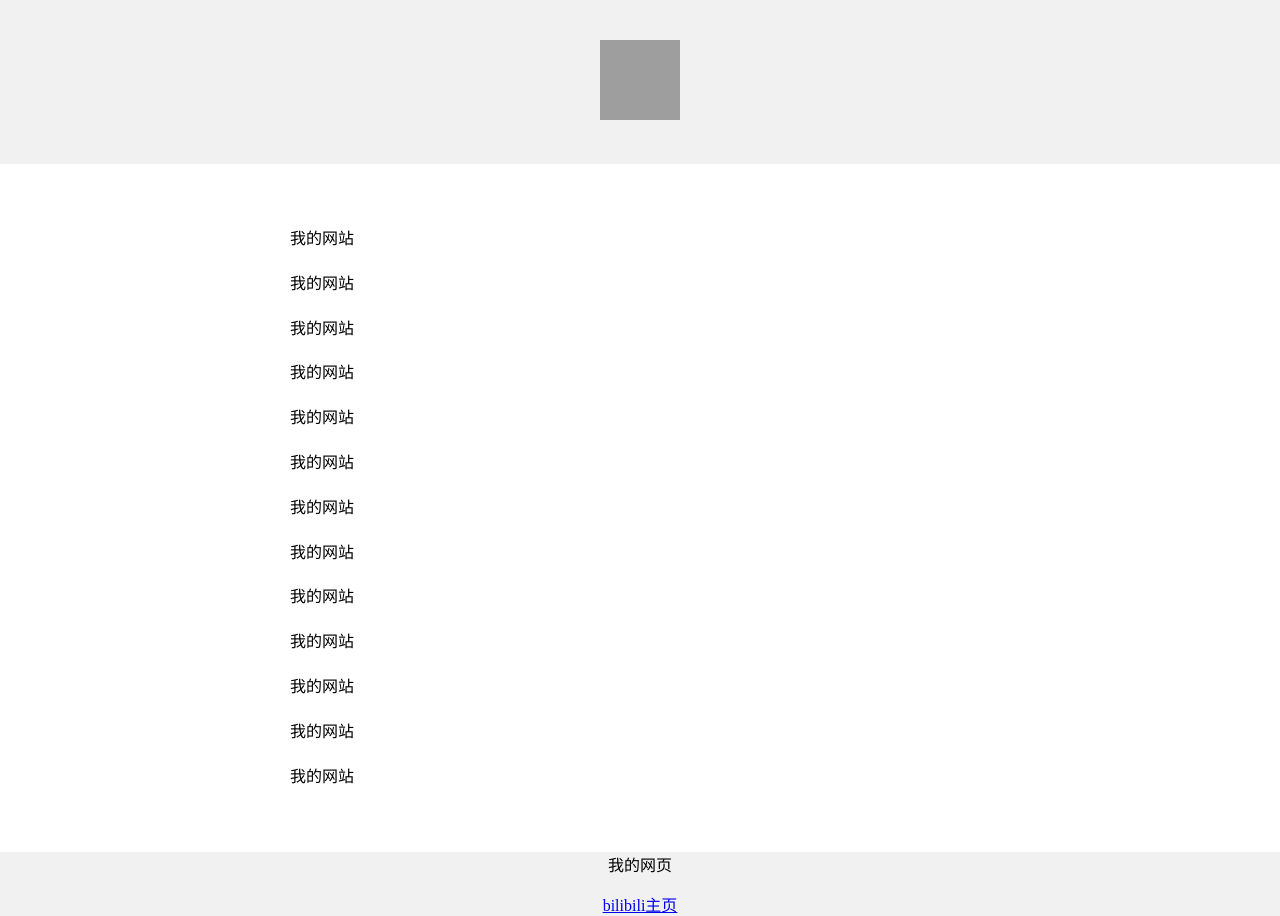
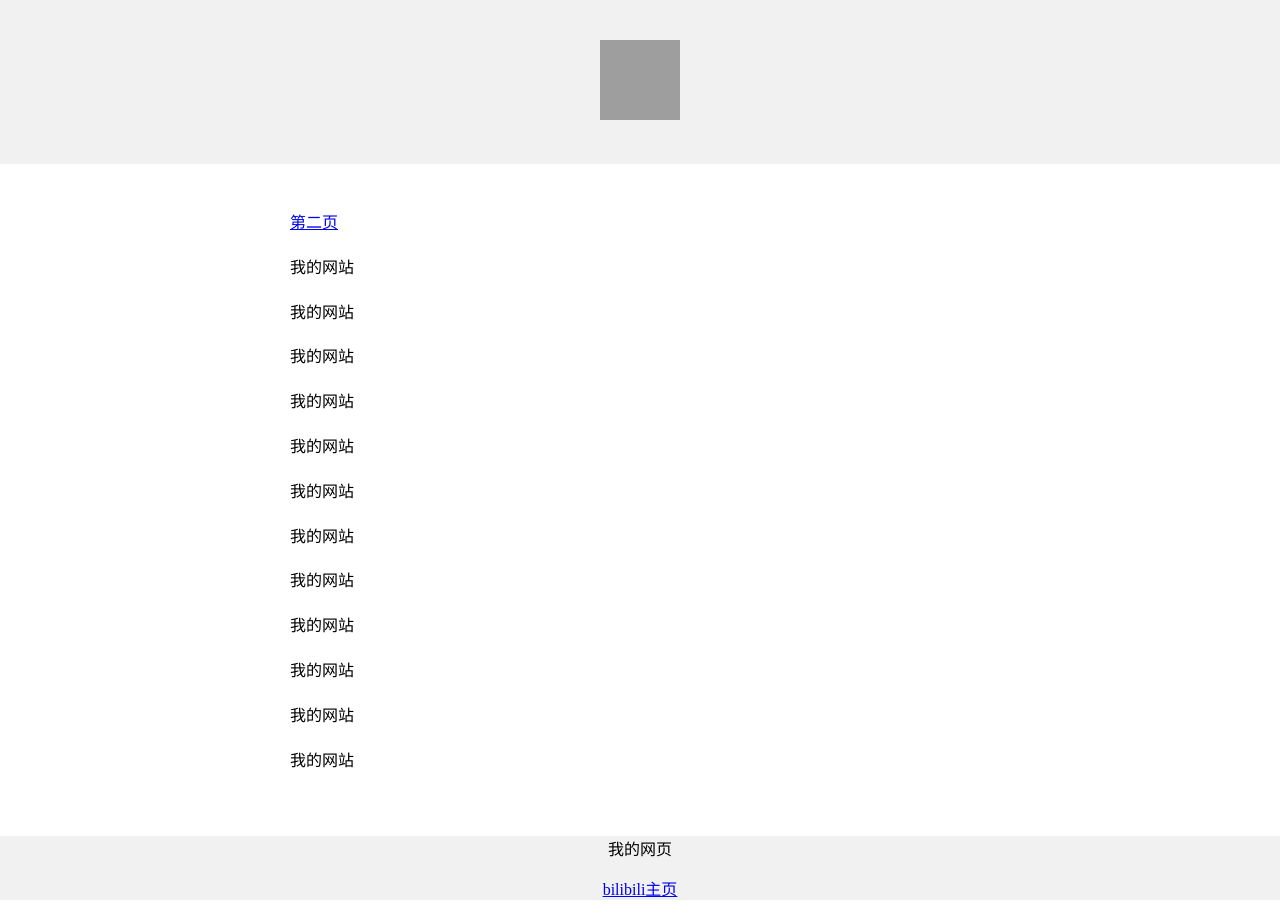
Before and after one commit to Lqwdu/LQWD, a plain HTML site: page index.html in a window 1280 px wide. Drawn offline with Linux system fonts and the light colour scheme; grey boxes are pictures that could not be loaded.

Commit message:
Update index.html

```diff
--- a/index.html
+++ b/index.html
@@ -24,7 +24,7 @@
       padding: 15px;
       line-height: 1.8;
     ">
-       <p>我的网站</p>
+       <a href="https://lqwdu.github.io/LQWD/new.html">第二页</a>
        <p>我的网站</p>
        <p>我的网站</p>
        <p>我的网站</p>
```
